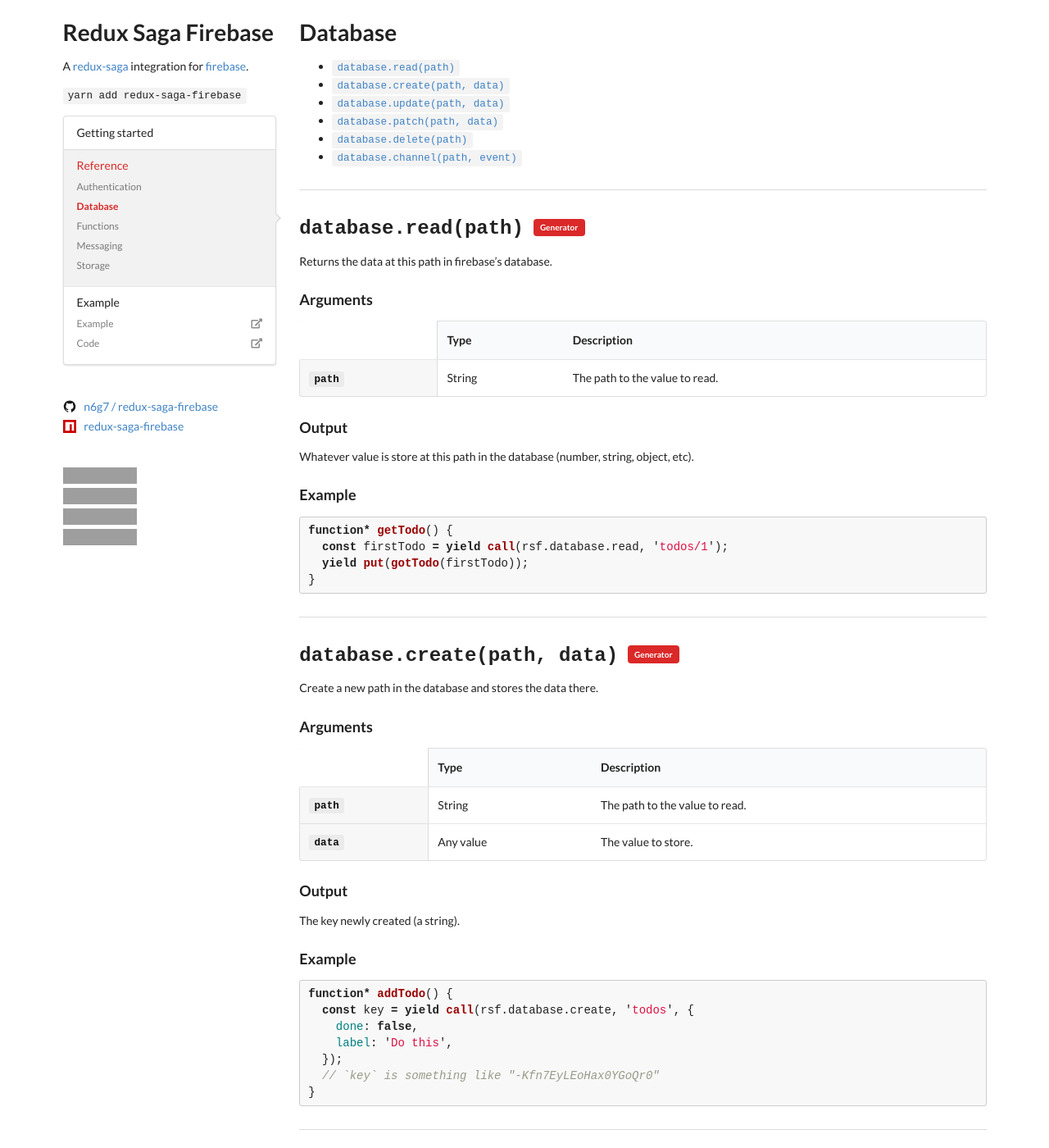
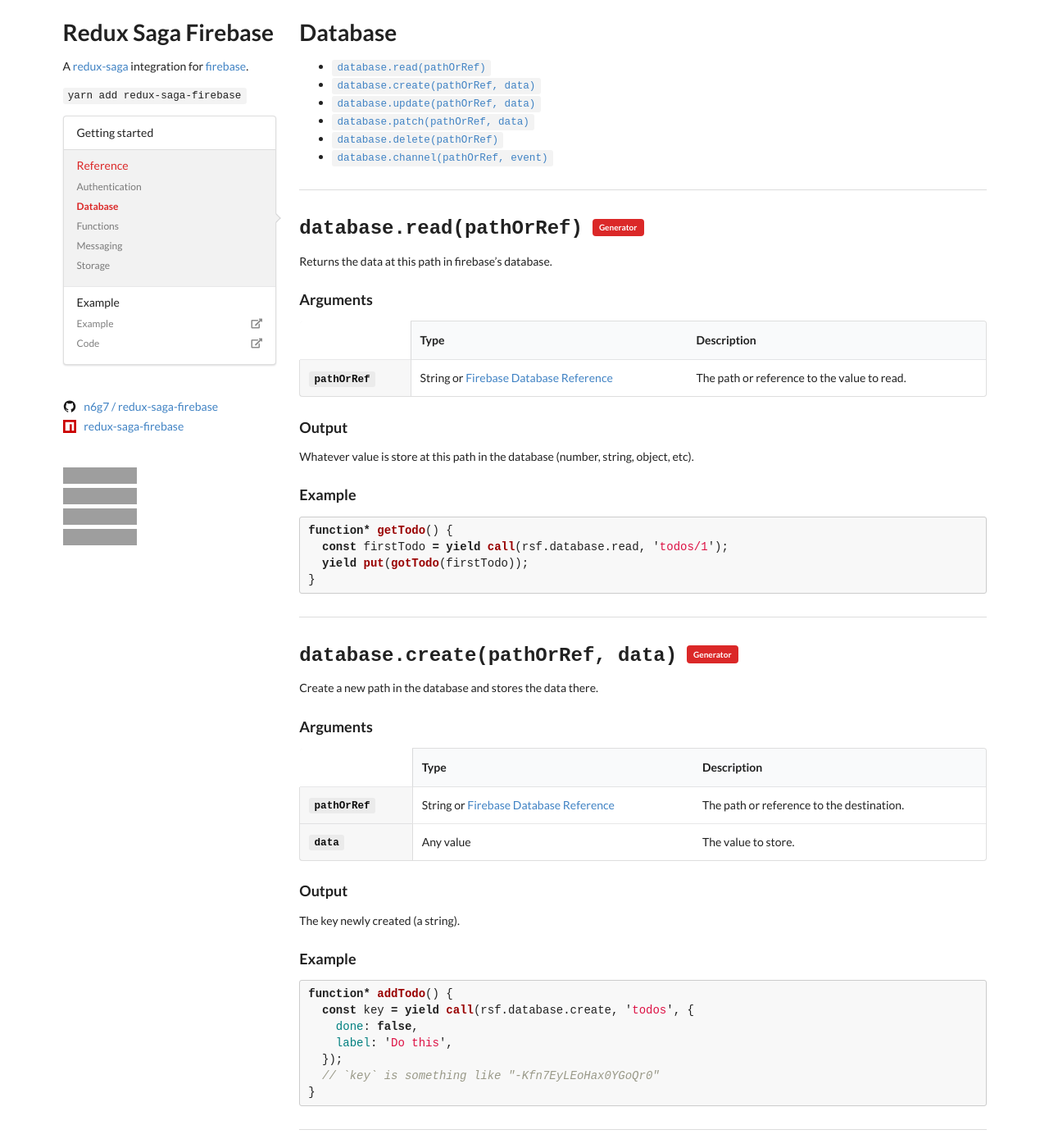
Before and after one commit to n6g7/redux-saga-firebase, a Jekyll site: the page built from docs/_reference/database.md, in a window 1280 px wide and 1400 px high. Shown: the whole window at 82% size. Built offline with Jekyll 4.4.1, drawn with Linux system fonts in a browser that asks for light colours; nearby versions of some CDN libraries; some of the changed text lies outside the part shown; grey boxes are pictures that could not be loaded.

Commit message:
Update doc with `pathOrRef`.

````diff
--- a/docs/_reference/database.md
+++ b/docs/_reference/database.md
@@ -3,14 +3,14 @@
 layout: docs
 methods:
 
-  - signature: database.read(path)
+  - signature: database.read(pathOrRef)
     id: read
     generator: true
     description: Returns the data at this path in firebase's database.
     arguments:
-      - name: path
-        type: String
-        description: The path to the value to read.
+      - name: pathOrRef
+        type: String or [Firebase Database Reference](https://firebase.google.com/docs/reference/js/firebase.database.Reference)
+        description: The path or reference to the value to read.
     output: Whatever value is store at this path in the database (number, string, object, etc).
     example: |
       ```js
@@ -20,14 +20,14 @@
       }
       ```
 
-  - signature: database.create(path, data)
+  - signature: database.create(pathOrRef, data)
     id: create
     generator: true
     description: Create a new path in the database and stores the data there.
     arguments:
-      - name: path
-        type: String
-        description: The path to the value to read.
+      - name: pathOrRef
+        type: String or [Firebase Database Reference](https://firebase.google.com/docs/reference/js/firebase.database.Reference)
+        description: The path or reference to the destination.
       - name: data
         type: Any value
         description: The value to store.
@@ -43,14 +43,14 @@
       }
       ```
 
-  - signature: database.update(path, data)
+  - signature: database.update(pathOrRef, data)
     id: update
     generator: true
     description: Replace the value store at `path` in the database with `data`.
     arguments:
-      - name: path
-        type: String
-        description: The path to the value to read.
+      - name: pathOrRef
+        type: String or [Firebase Database Reference](https://firebase.google.com/docs/reference/js/firebase.database.Reference)
+        description: The path or reference to the value to update.
       - name: data
         type: Any value
         description: The value to store.
@@ -65,14 +65,14 @@
       }
       ```
 
-  - signature: database.patch(path, data)
+  - signature: database.patch(pathOrRef, data)
     id: patch
     generator: true
     description: Patches the value store at `path` in the database with `data`. Like `database.update` but doesn't remove unmentionned keys.
     arguments:
-      - name: path
-        type: String
-        description: The path to the value to read.
+      - name: pathOrRef
+        type: String or [Firebase Database Reference](https://firebase.google.com/docs/reference/js/firebase.database.Reference)
+        description: The path or reference to the value to update.
       - name: data
         type: Any value
         description: The value to store.
@@ -87,14 +87,14 @@
       }
       ```
 
-  - signature: database.delete(path)
+  - signature: database.delete(pathOrRef)
     id: delete
     generator: true
     description: Removes the value at the specified `path` in the database.
     arguments:
-      - name: path
-        type: String
-        description: The path to the value to delete.
+      - name: pathOrRef
+        type: String or [Firebase Database Reference](https://firebase.google.com/docs/reference/js/firebase.database.Reference)
+        description: The path or reference to the value to delete.
     output:
     example: |
       ```js
@@ -103,14 +103,14 @@
       }
       ```
 
-  - signature: database.channel(path, event)
+  - signature: database.channel(pathOrRef, event)
     id: channel
     generator: false
     description: Returns a redux-saga [Channel](https://redux-saga.github.io/redux-saga/docs/advanced/Channels.html) which emits every change at the specified path in the database.
     arguments:
-      - name: path
-        type: String
-        description: The path to the value to delete.
+      - name: pathOrRef
+        type: String or [Firebase Database Reference](https://firebase.google.com/docs/reference/js/firebase.database.Reference)
+        description: The path or reference to the value to read.
       - name: event
         type: String
         description: Defaults to `value`. A string describing the type of event to listen for. Options includes `value`, `child_added`, `child_removed`, `child_changed` and `child_moved`. See [Reference.on](https://firebase.google.com/docs/reference/js/firebase.database.Reference#on) documentation for more information.
````
Also changed, not shown: docs/_reference/storage.md (+24 -24 lines).
